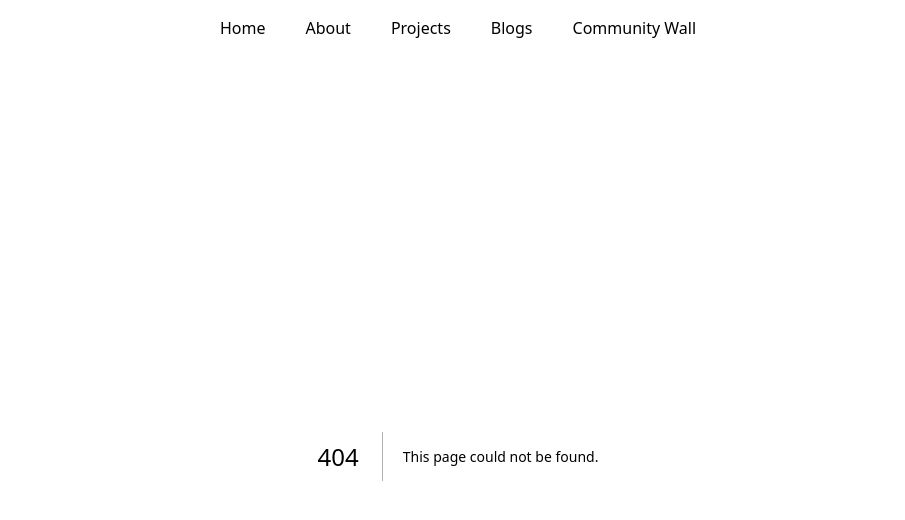
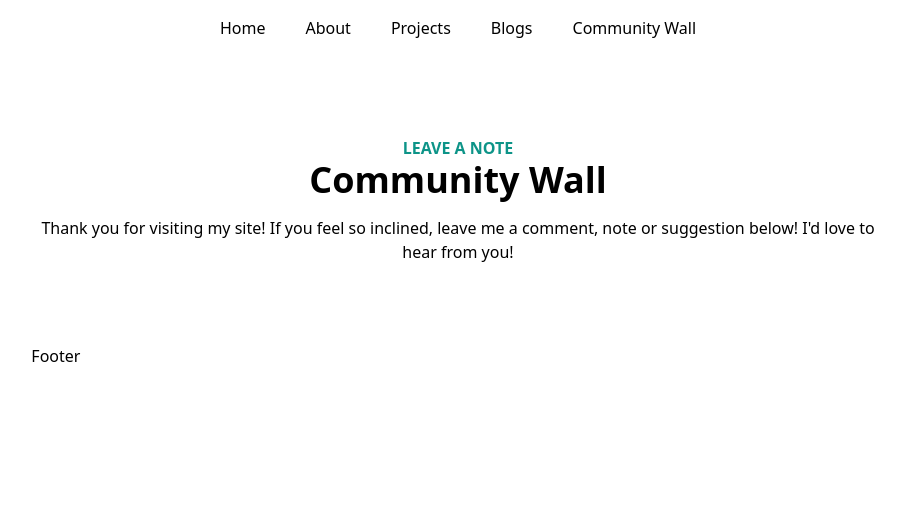
Before and after one commit to devpenzil/devpenzil.dev, a Next.js app: page /community-wall in a window 1280 px wide. Before the commit this address had no page. Shown: the top 520 px of the page, without its empty margins (182-1087 px from the left). Built offline with nearby package versions, Linux system fonts and the light colour scheme.

Commit message:
community wall page ui

```diff
--- a/components/NavBar.tsx
+++ b/components/NavBar.tsx
@@ -7,7 +7,7 @@ function NavBar() {
     { name: "About", link: "/about" },
     { name: "Projects", link: "/about" },
     { name: "Blogs", link: "/about" },
-    { name: "Community Wall", link: "/about" },
+    { name: "Community Wall", link: "/community-wall" },
   ];
   return (
     <div className="container w-2/3 mx-auto py-4 flex flex-row justify-center items-center gap-10 text-base">
--- /dev/null
+++ b/pages/community-wall.tsx
@@ -0,0 +1,20 @@
+import Footer from "@/components/Footer";
+import React from "react";
+
+function CommunityWall() {
+  return (
+    <div className="mx-auto container w-2/3 py-20">
+      <div className="text-base font-bold text-teal-600 text-center">
+        LEAVE A NOTE
+      </div>
+      <div className="text-4xl font-bold text-center">Community Wall</div>
+      <div className="text-center mt-4">
+        Thank you for visiting my site! If you feel so inclined, leave me a
+        comment, note or suggestion below! I&apos;d love to hear from you!
+      </div>
+      <Footer />
+    </div>
+  );
+}
+
+export default CommunityWall;
```
